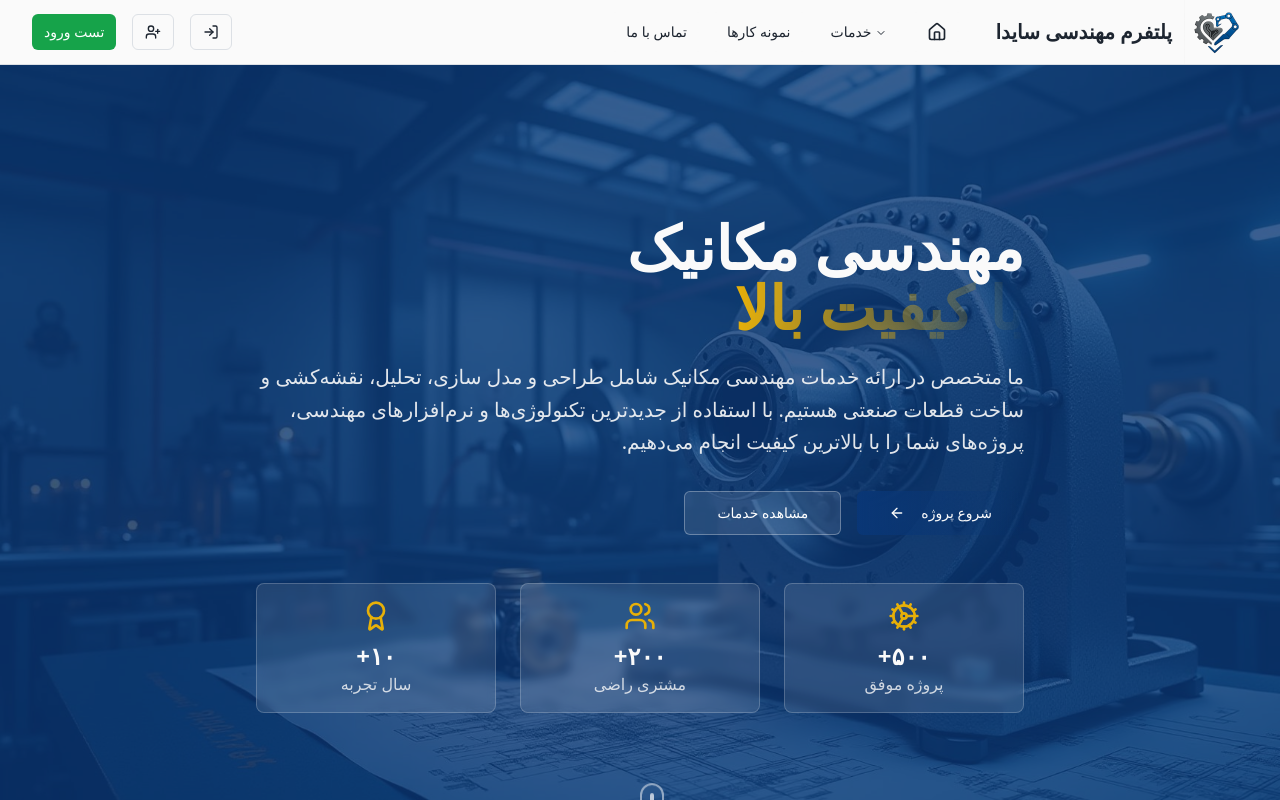
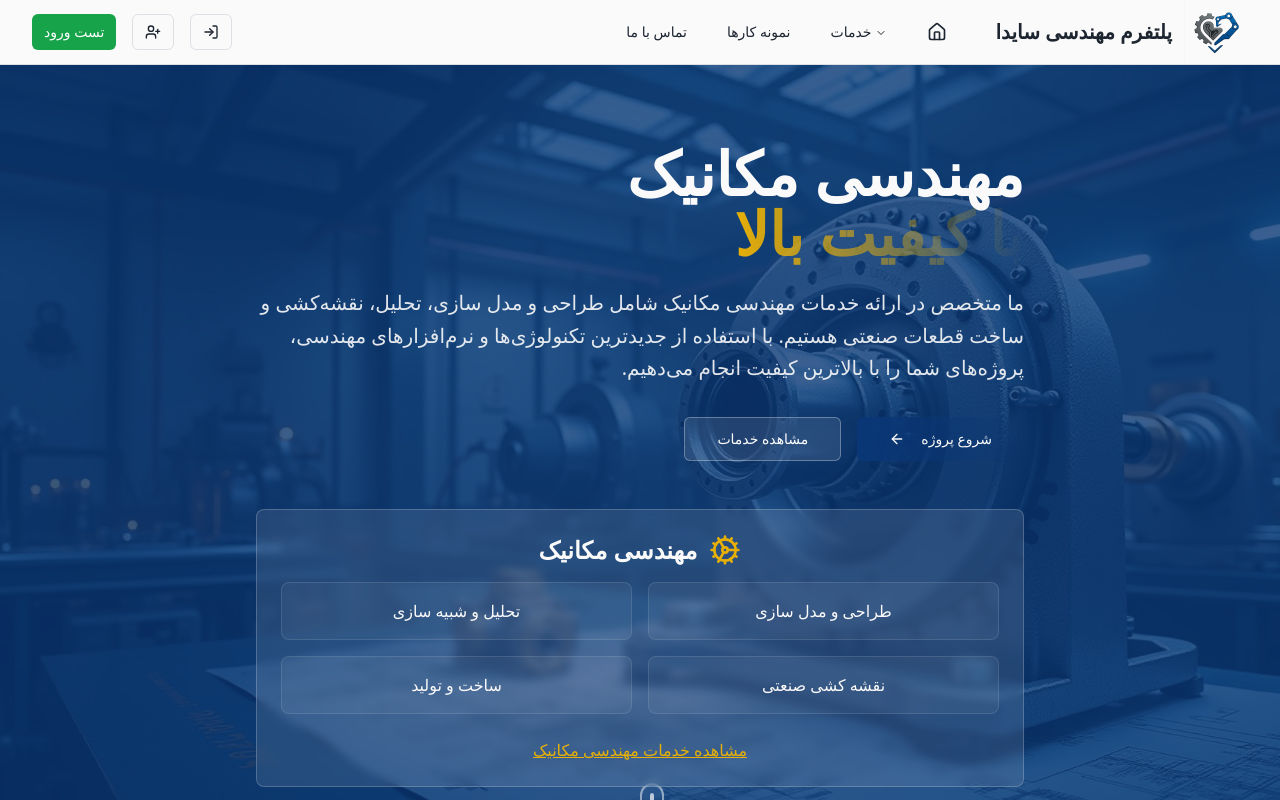
Before and after one commit to Aurliano/mech-craft-hub, a React (Vite) app: page / in a window 1280 px wide. Shown: the top 800 px of the page. Built offline with nearby package versions, Linux system fonts and the light colour scheme.

Commit message:
Update Hero section
Remove stats section and add three cards for mechanical engineering services. Each card will link to its respective page: Design, Analysis & Simulation, Industrial Drawing, and Manufacturing. A "View Mechanical Engineering Services" button will link to the services section.

```diff
--- a/src/components/Hero.tsx
+++ b/src/components/Hero.tsx
@@ -63,30 +63,61 @@ const Hero = () => {
           </Button>
           </div>
 
-          {/* Stats */}
-          <div className="grid grid-cols-1 sm:grid-cols-3 gap-6 text-center">
-            <div className="bg-white/10 backdrop-blur-sm rounded-lg p-4 border border-white/20">
-              <div className="flex items-center justify-center mb-2">
-                <Cog className="h-8 w-8 text-accent" />
-              </div>
-              <div className="text-2xl font-bold text-primary-foreground">۵۰۰+</div>
-              <div className="text-primary-foreground/80">پروژه موفق</div>
+          {/* Services Cards */}
+          <div className="bg-white/10 backdrop-blur-sm rounded-lg p-6 border border-white/20">
+            <div className="flex items-center justify-center mb-4">
+              <Cog className="h-8 w-8 text-accent ml-3" />
+              <h3 className="text-2xl font-bold text-primary-foreground">مهندسی مکانیک</h3>
             </div>
 
-            <div className="bg-white/10 backdrop-blur-sm rounded-lg p-4 border border-white/20">
-              <div className="flex items-center justify-center mb-2">
-                <Users className="h-8 w-8 text-accent" />
-              </div>
-              <div className="text-2xl font-bold text-primary-foreground">۲۰۰+</div>
-              <div className="text-primary-foreground/80">مشتری راضی</div>
+            <div className="grid grid-cols-1 sm:grid-cols-2 gap-4 mb-6">
+              <a
+                href="/design"
+                className="bg-white/5 hover:bg-white/15 p-4 rounded-lg border border-white/10 transition-all duration-300 hover:border-accent/50 text-center group"
+              >
+                <div className="text-primary-foreground font-medium group-hover:text-accent transition-colors">
+                  طراحی و مدل سازی
+                </div>
+              </a>
+
+              <a
+                href="/analysis-simulation"
+                className="bg-white/5 hover:bg-white/15 p-4 rounded-lg border border-white/10 transition-all duration-300 hover:border-accent/50 text-center group"
+              >
+                <div className="text-primary-foreground font-medium group-hover:text-accent transition-colors">
+                  تحلیل و شبیه سازی
+                </div>
+              </a>
+
+              <a
+                href="/drawing-service"
+                className="bg-white/5 hover:bg-white/15 p-4 rounded-lg border border-white/10 transition-all duration-300 hover:border-accent/50 text-center group"
+              >
+                <div className="text-primary-foreground font-medium group-hover:text-accent transition-colors">
+                  نقشه کشی صنعتی
+                </div>
+              </a>
+
+              <a
+                href="/manufacturing"
+                className="bg-white/5 hover:bg-white/15 p-4 rounded-lg border border-white/10 transition-all duration-300 hover:border-accent/50 text-center group"
+              >
+                <div className="text-primary-foreground font-medium group-hover:text-accent transition-colors">
+                  ساخت و تولید
+                </div>
+              </a>
             </div>
 
-            <div className="bg-white/10 backdrop-blur-sm rounded-lg p-4 border border-white/20">
-              <div className="flex items-center justify-center mb-2">
-                <Award className="h-8 w-8 text-accent" />
-              </div>
-              <div className="text-2xl font-bold text-primary-foreground">۱۰+</div>
-              <div className="text-primary-foreground/80">سال تجربه</div>
+            <div className="text-center">
+              <button
+                onClick={() => {
+                  const servicesSection = document.getElementById('services');
+                  servicesSection?.scrollIntoView({ behavior: 'smooth' });
+                }}
+                className="text-accent hover:text-accent/80 font-medium transition-colors underline"
+              >
+                مشاهده خدمات مهندسی مکانیک
+              </button>
             </div>
           </div>
         </div>
```
